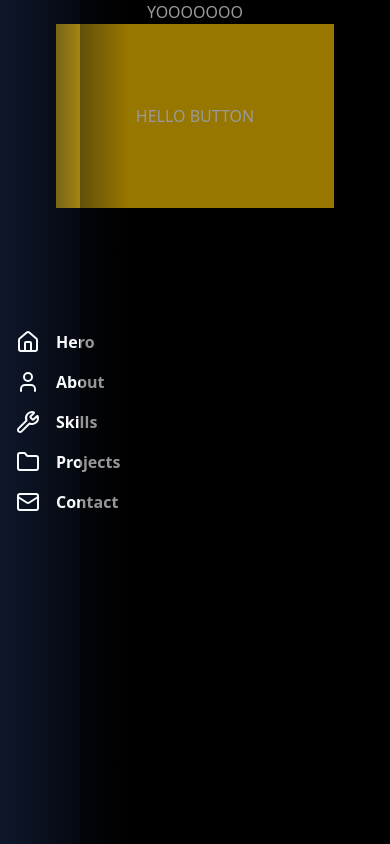
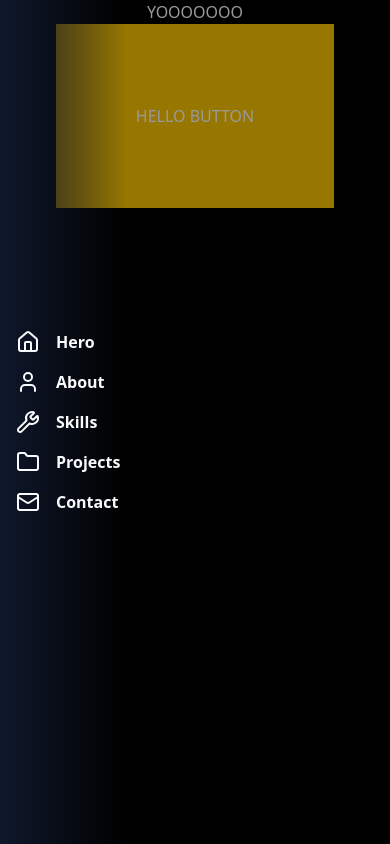
Before and after one commit to MoatazJS/moataz-portfolio, a Next.js app: page / in a window 390 px wide. Built offline with nearby package versions, Linux system fonts and the light colour scheme.

Commit message:
finished layout of sidebar

```diff
--- a/components/SideBar.tsx
+++ b/components/SideBar.tsx
@@ -22,14 +22,14 @@ export default function SideBar() {
             animate={{ opacity: 0.4 }}
             exit={{ opacity: 0 }}
             transition={{ duration: 0.3, ease: "easeInOut" }}
-            className="fixed inset-0 left-20 md:left-48 bg-black pointer-events-none z-10"
+            className="fixed inset-0 left-0 md:left-48 bg-black pointer-events-none z-10"
           />
         )}
       </AnimatePresence>
       <aside
         onMouseEnter={() => setIsHovered(true)}
         onMouseLeave={() => setIsHovered(false)}
-        className={`border-none fixed left-0 top-0-r-0 min-h-screen flex flex-col  justify-center gap-4  bg-linear-to-r from-slate-900  to-slate-900/0 transition-all duration-300 ease-in-out ${
+        className={`border-none fixed left-0 top-0-r-0 min-h-screen flex flex-col z-20  justify-center gap-4  bg-linear-to-r from-slate-900  to-slate-900/0 transition-all duration-300 ease-in-out ${
           isHovered ? "w-32 md:w-48" : "w-20"
         }`}
       >
```
